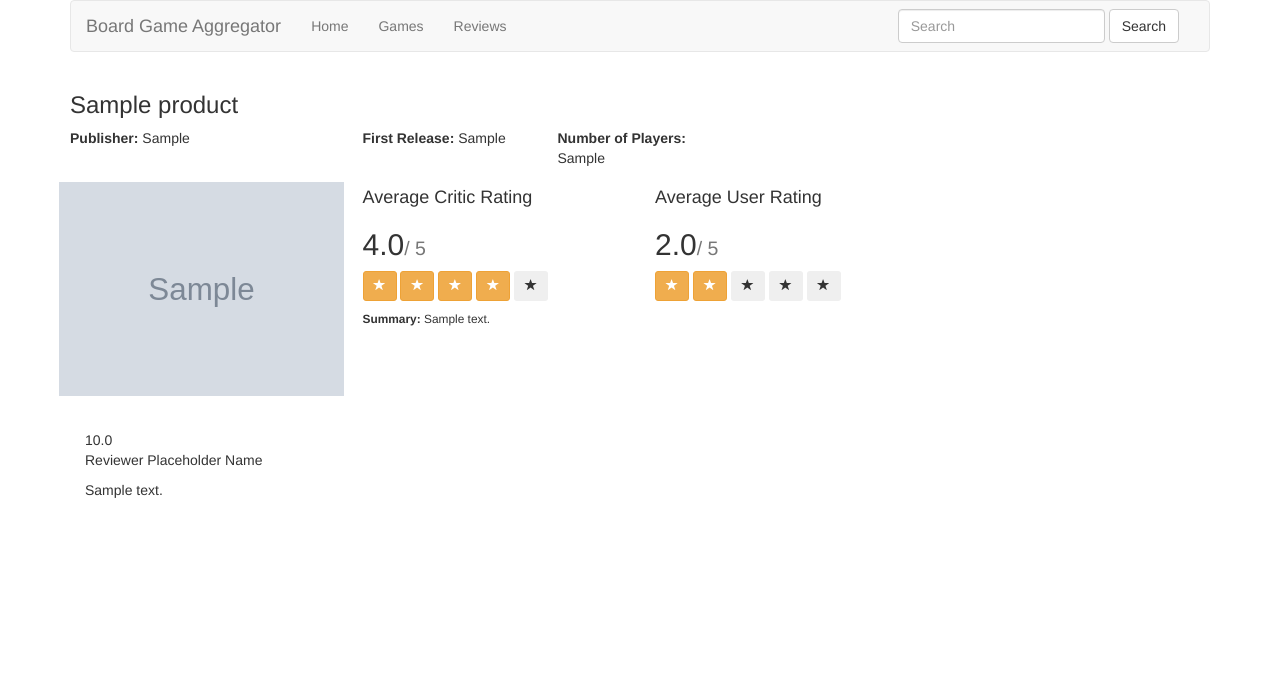
After one commit to PansFortress/bg_agg, a Flask app: page /game/1 in a window 1280 px wide. The commit adds this page. Shown: the top 697 px of the page. Run offline with Flask 2, Linux system fonts and the light colour scheme; tables that the repository leaves empty hold one stand-in row (values such as "Sample post"); grey boxes marked "Sample" are stand-in pictures; some libraries are stand-ins or nearby versions.

Commit message:
Laying out some elements on Product page

```diff
--- a/bg_agg/static/css/bgg_main.css
+++ b/bg_agg/static/css/bgg_main.css
@@ -12,3 +12,14 @@
     color:white;
     text-align: center;
 }
+
+.bad-review{
+    background-color:#B5543F;
+    color:white;
+    text-align: center;
+}
+
+.review-scroll{
+    height: 900px;
+    overflow-x: scroll;
+}
--- a/bg_agg/templates/login.html
+++ b/bg_agg/templates/login.html
@@ -12,6 +12,5 @@
         </div>
         <button type="submit" class="btn btn-block btn-primary">Submit</button>
     </form>
-
 </div>
 {% endblock %}}
--- /dev/null
+++ b/bg_agg/templates/macros.html
@@ -0,0 +1,19 @@
+{% macro review_stars(val) %}
+    <h2 class="bold padding-bottom-7">{{ val }}<small>/ 5</small></h2>
+
+    {% for n in range(val|int) %}
+    <button type="button" class="btn btn-warning btn-sm" aria-label="Left Align">
+         <span class="glyphicon glyphicon-star" aria-hidden="true"></span>
+    </button>
+    {% endfor %}
+
+    {% for n in range(5 - val|int) %}
+    <button type="button" class="btn btn-grey btn-sm" aria-label="Left Align">
+         <span class="glyphicon glyphicon-star" aria-hidden="true"></span>
+    </button>
+    {% endfor %}
+{% endmacro %}
+
+{% macro shorten(val) %}
+    {{val[0:1500]|safe}}
+{% endmacro %}
--- a/bg_agg/templates/product.html
+++ b/bg_agg/templates/product.html
@@ -1,94 +1,54 @@
 {% extends "base.html" %}
+{% from "macros.html" import review_stars, shorten %}
 {% block content %}
-{{input_val}}
+<div class="row">
+   <div class="col-sm-6">
+      <h3>{{ product.name }}</h3>
+   </div>
+</div>
+
 <div class="row">
     <div class="col-sm-3">
-      <h3>Settlers of Catan</h3>
+        <p><b>Publisher: </b>{{ product.publisher }}</p>
+    </div>
+    <div class="col-sm-2">
+        <p><b>First Release: </b>{{ product.release }}</p>
+    </div>
+    <div class="col-sm-2">
+        <p><b>Number of Players: </b>{{ product.player_num }}</p>
     </div>
 </div>
-<div class="row">
-   <div class="col-sm-2">
-      <p><b>Publisher: </b>Catan Studio</p>
-   </div>
-   <div class="col-sm-2">
-      <p><b>First Release: </b>1995</p>
-   </div>
-   <div class="col-sm-2">
-      <p><b>Number of Players: </b>2-4</p>
-   </div>
-</div>
+
 <div class="row">
     <div class="col-sm-3 thumbnail">
-      <img src="../static/imgs/catan_profile.jpg" width=171 height=180>
+        <img src="{{ product.image }}" width=292 height=180>
     </div>
     <div class="col-sm-3">
         <div class="rating-block">
             <h4>Average Critic Rating</h4>
-         <h2 class="bold padding-bottom-7">3.0 <small>/ 5</small></h2>
-         <button type="button" class="btn btn-warning btn-sm" aria-label="Left Align">
-         <span class="glyphicon glyphicon-star" aria-hidden="true"></span>
-         </button>
-         <button type="button" class="btn btn-warning btn-sm" aria-label="Left Align">
-         <span class="glyphicon glyphicon-star" aria-hidden="true"></span>
-         </button>
-         <button type="button" class="btn btn-warning btn-sm" aria-label="Left Align">
-         <span class="glyphicon glyphicon-star" aria-hidden="true"></span>
-         </button>
-         <button type="button" class="btn btn-default btn-grey btn-sm" aria-label="Left Align">
-         <span class="glyphicon glyphicon-star" aria-hidden="true"></span>
-         </button>
-         <button type="button" class="btn btn-default btn-grey btn-sm" aria-label="Left Align">
-         <span class="glyphicon glyphicon-star" aria-hidden="true"></span>
-         </button>
+            {{ review_stars(4|float)}}
         </div>
     </div>
     <div class="col-sm-3">
         <div class="rating-block">
-         <h4>Average user rating</h4>
-         <h2 class="bold padding-bottom-7">1.1 <small>/ 5</small></h2>
-         <button type="button" class="btn btn-warning btn-sm" aria-label="Left Align">
-         <span class="glyphicon glyphicon-star" aria-hidden="true"></span>
-         </button>
-         <button type="button" class="btn btn-default btn-sm" aria-label="Left Align">
-         <span class="glyphicon glyphicon-star" aria-hidden="true"></span>
-         </button>
-         <button type="button" class="btn btn-default btn-sm" aria-label="Left Align">
-         <span class="glyphicon glyphicon-star" aria-hidden="true"></span>
-         </button>
-         <button type="button" class="btn btn-default btn-grey btn-sm" aria-label="Left Align">
-         <span class="glyphicon glyphicon-star" aria-hidden="true"></span>
-         </button>
-         <button type="button" class="btn btn-default btn-grey btn-sm" aria-label="Left Align">
-         <span class="glyphicon glyphicon-star" aria-hidden="true"></span>
-         </button>
+            <h4>Average User Rating</h4>
+            {{ review_stars(2.0|float)}}
         </div>
     </div>
-   <div class="col-sm-3" style="border: solid 1px; height: 100px">
-       <p>Advertising</p>
-   </div>
-   <div class="col-sm-6">
-        <p class="small top-margin-please"><b>Summary: </b>Nam a quam semper, tempor turpis eu, commodo turpis. Nunc tincidunt pulvinar nunc eu auctor. Praesent luctus, tellus et maximus faucibus, enim felis semper ex, eget rutrum dui ex ac ipsum. Proin mollis urna lorem, scelerisque maximus odio molestie at. Morbi faucibus lacus a erat convallis, et blandit ligula cursus. Donec ac facilisis risus. Proin rhoncus erat a elementum sollicitudin. Donec maximus mollis sapien, vitae porta sem finibus a. Donec imperdiet dapibus magna, a porta neque tempus ornare. Aliquam sagittis est in odio feugiat tristique.</p>
+{#     <div class="col-sm-3">
+    </div> #}
+    <div class="col-sm-9">
+        <p class="small top-margin-please"><b>Summary: </b>{{shorten(product.description)}}</p>
     </div>
 </div>
-<div class="col-sm-6">
-   <div style="border: solid 1px; height: 100px">
-      <div>
-         <div class="col-sm-1 good-review">
-         <p><b>5</b></p>
+
+    <div class="col-sm-6 review-scroll top-margin-please">
+        {% for review in reviews %}
+            <div class=>
+                {{'%0.1f' | format(review.score)}}
+                <p>Reviewer Placeholder Name</p>
+                {{ review.summary }}
             </div>
-         <h5>Critic Review</h5>
-      </div>
-      <p class="small">One line summary of review with 140 characters. Lorem ipsum dolor sit amet, consectetur adipiscing elit. Curabitur convallis ipsum id libero</p>
-      <p> * * * * * </p>
-   </div>
-   <div style="border: solid 1px; height: 100px"></div>
-   <div style="border: solid 1px; height: 100px"></div>
-   <div style="border: solid 1px; height: 100px"></div>
-</div>
-<div class="col-sm-6">
-   <div style="border: solid 1px; height: 100px"></div>
-   <div style="border: solid 1px; height: 100px"></div>
-   <div style="border: solid 1px; height: 100px"></div>
-   <div style="border: solid 1px; height: 100px"></div>
+        {% endfor %}
     </div>
 {% endblock %}
--- a/bg_agg/views.py
+++ b/bg_agg/views.py
@@ -6,7 +6,25 @@ from .database import Base, engine, session
 
 @app.route("/")
 def default():
-    return render_template("product.html")
+    return render_template("product_mockup.html")
+
+@app.route("/game/<int:game_id>", methods=["GET"])
+def game_get(game_id):
+    Product = models.Product
+    product = session.query(Product).filter(Product.id==game_id).first()
+
+    # TODO Need to investigate how to 1) Use SQLAlchemy to SUM a column up
+    # 2) join on Reviewers who are Critics
+    # Review = models.Review
+    # critic_score = session.query(func.sum(Review.score)).filter(product=product)
+    Review = models.Review
+    reviews = session.query(Review).filter(Review.product == product)
+
+    # Need to somehow pass relevant Reviewer information
+
+    if product:
+        return render_template("product.html", product=product, reviews=reviews)
+    return render_template("404.html"),404
 
 @app.route("/game/<int:game_id>/form", methods=["GET"])
 @login_required
```
Also changed, not shown: bg_agg/templates/product_mockup.html (added, +93 -0 lines). Lines whose indentation alone changed are shown as unchanged.
